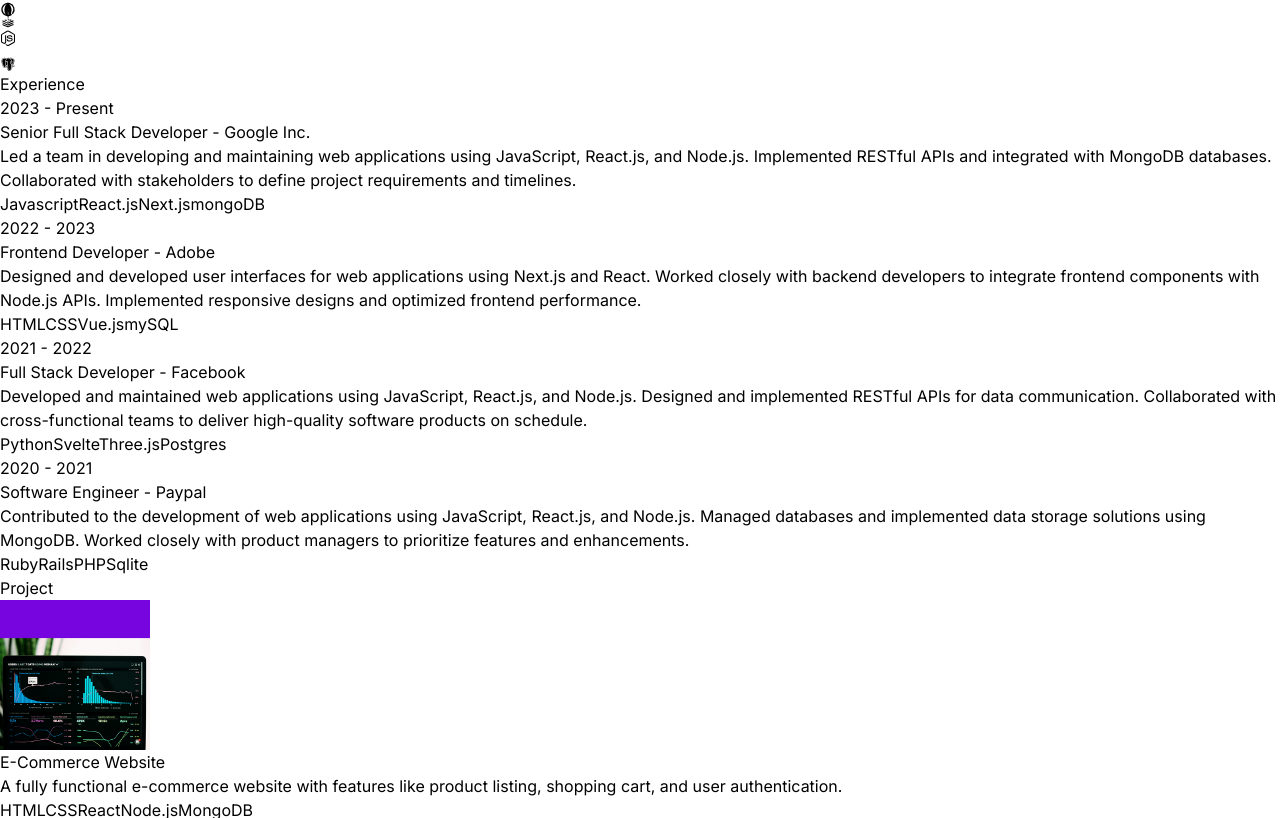
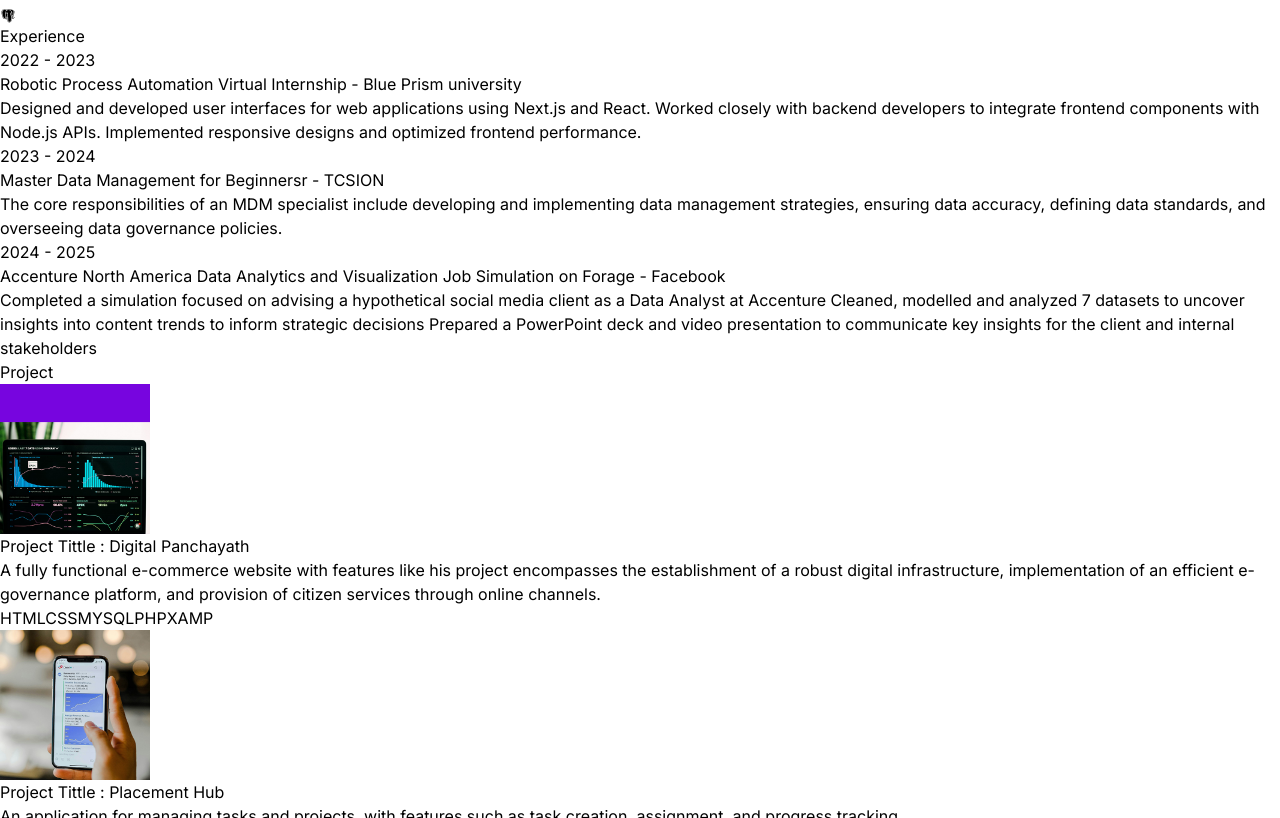
Before and after one commit to RUPAS13788/react-portfolio-rupas, a React (Vite) app: page / in a window 1280 px wide. Shown: the part 1462-2280 px from the top of the page. Built offline with nearby package versions, Linux system fonts and the light colour scheme.

Commit message:
Update index.js

```diff
--- a/src/constants/index.js
+++ b/src/constants/index.js
@@ -3,74 +3,69 @@
 import project3 from "../assets/projects/project-3.jpg";
 import project4 from "../assets/projects/project-4.jpg";
 
-export const HERO_CONTENT = `I am a passionate full stack developer with a knack for crafting robust and scalable web applications. With 5 years of hands-on experience, I have honed my skills in front-end technologies like React and Next.js, as well as back-end technologies like Node.js, MySQL, PostgreSQL, and MongoDB. My goal is to leverage my expertise to create innovative solutions that drive business growth and deliver exceptional user experiences.`;
+export const HERO_CONTENT = `I am a passionate software developer with a strong computer science background and hands-on web development experience. I create efficient, user-friendly solutions, leveraging logical skills and innovation. Committed to continuous learning and staying current with industry trends, I am eager to grow professionally and make a meaningful impact in a dynamic software firm.`;
 
-export const ABOUT_TEXT = `I am a dedicated and versatile full stack developer with a passion for creating efficient and user-friendly web applications. With 5 years of professional experience, I have worked with a variety of technologies, including React, Next.js, Node.js, MySQL, PostgreSQL, and MongoDB. My journey in web development began with a deep curiosity for how things work, and it has evolved into a career where I continuously strive to learn and adapt to new challenges. I thrive in collaborative environments and enjoy solving complex problems to deliver high-quality solutions. Outside of coding, I enjoy staying active, exploring new technologies, and contributing to open-source projects.`;
+export const ABOUT_TEXT = `I am a dedicated and full stack developer with a passion for creating efficient and user-friendly web applications. My journey in web development began with a deep curiosity for how things work, and it has evolved into a career where I continuously strive to learn and adapt to new challenges. I thrive in collaborative environments and enjoy solving complex problems to deliver high-quality solutions.  I enjoy staying active, exploring new technologies, and contributing to open-source projects.`;
 
 export const EXPERIENCES = [
+
   {
-    year: "2023 - Present",
-    role: "Senior Full Stack Developer",
-    company: "Google Inc.",
-    description: `Led a team in developing and maintaining web applications using JavaScript, React.js, and Node.js. Implemented RESTful APIs and integrated with MongoDB databases. Collaborated with stakeholders to define project requirements and timelines.`,
-    technologies: ["Javascript", "React.js", "Next.js", "mongoDB"],
+    year: "2022 - 2023",
+    role: "Robotic Process Automation Virtual Internship ",
+    company: "Blue Prism university ",
+    description: `Designed and developed user interfaces for web applications using Next.js and React. Worked closely with backend developers to integrate frontend components with Node.js APIs. Implemented responsive designs and optimized frontend performance.`,
+    technologies: [],
   },
   {
-    year: "2022 - 2023",
-    role: "Frontend Developer",
-    company: "Adobe",
-    description: `Designed and developed user interfaces for web applications using Next.js and React. Worked closely with backend developers to integrate frontend components with Node.js APIs. Implemented responsive designs and optimized frontend performance.`,
-    technologies: ["HTML", "CSS", "Vue.js", "mySQL"],
+    year: "2023 - 2024",
+    role: "Master Data Management for Beginnersr",
+    company: "TCSION",
+    description: ` The core responsibilities of an MDM specialist include developing and implementing data management strategies, ensuring data accuracy, defining data standards, and overseeing data governance policies.`,
+    technologies: [],
   },
   {
-    year: "2021 - 2022",
-    role: "Full Stack Developer",
+    year: "2024 - 2025",
+    role: "Accenture North America Data Analytics and Visualization Job Simulation on Forage",
     company: "Facebook",
-    description: `Developed and maintained web applications using JavaScript, React.js, and Node.js. Designed and implemented RESTful APIs for data communication. Collaborated with cross-functional teams to deliver high-quality software products on schedule.`,
-    technologies: ["Python", "Svelte", "Three.js", "Postgres"],
+    description: `Completed a simulation focused on advising a hypothetical social media client as a Data Analyst at Accenture Cleaned, modelled and analyzed 7 datasets to uncover insights into content trends to inform strategic decisions Prepared a PowerPoint deck and video presentation to communicate key insights for the client and internal stakeholders`,
+    technologies: [],
   },
-  {
-    year: "2020 - 2021",
-    role: "Software Engineer",
-    company: "Paypal",
-    description: `Contributed to the development of web applications using JavaScript, React.js, and Node.js. Managed databases and implemented data storage solutions using MongoDB. Worked closely with product managers to prioritize features and enhancements.`,
-    technologies: ["Ruby", "Rails", "PHP", "Sqlite"],
-  },
+
 ];
 
 export const PROJECTS = [
   {
-    title: "E-Commerce Website",
+    title: "Project Tittle : Digital Panchayath",
     image: project1,
     description:
-      "A fully functional e-commerce website with features like product listing, shopping cart, and user authentication.",
-    technologies: ["HTML", "CSS", "React", "Node.js", "MongoDB"],
+      "A fully functional e-commerce website with features like his project encompasses the establishment of a robust digital infrastructure, implementation of an efficient e-governance platform, and provision of citizen services through online channels.",
+    technologies: ["HTML", "CSS", "MYSQL", "PHP", "XAMP"],
   },
   {
-    title: "Task Management App",
+    title: "Project Tittle : Placement Hub",
     image: project2,
     description:
       "An application for managing tasks and projects, with features such as task creation, assignment, and progress tracking.",
-    technologies: ["HTML", "CSS", "Angular", "Firebase"],
+    technologies: ["HTML", "CSS", "MYSQL", "PHP", "XAMP"],
   },
   {
-    title: "Portfolio Website",
+    title: "Project Tittle : Portfolio Website",
     image: project3,
     description:
       "A personal portfolio website showcasing projects, skills, and contact information.",
     technologies: ["HTML", "CSS", "React", "Bootstrap"],
   },
   {
-    title: "Blogging Platform",
+    title: "Bookstore Web Application",
     image: project4,
     description:
-      "A platform for creating and publishing blog posts, with features like rich text editing, commenting, and user profiles.",
-    technologies: ["HTML", "CSS", "Vue.js", "Express", "mySQL"],
+      "Designed a user-friendly UI with React and Tailwind CSS, improving navigation for 500+ users and enhancing the overall experience.Developed  secure authentication features and implemented React Router for seamless single-page application navigation.",
+    technologies: ["React", "Tailwind CSS", "MongoDB", "Express.js", "Node.js"],
   },
 ];
 
 export const CONTACT = {
-  address: "Prathipadu , west godavari , Andhra pradesh , India ",
+  address: "Prathipadu , West godavari, Andhra pradesh , India ",
   phoneNo: "8897193242 ",
   email: "rupas092003@gmail.com",
 };
```
